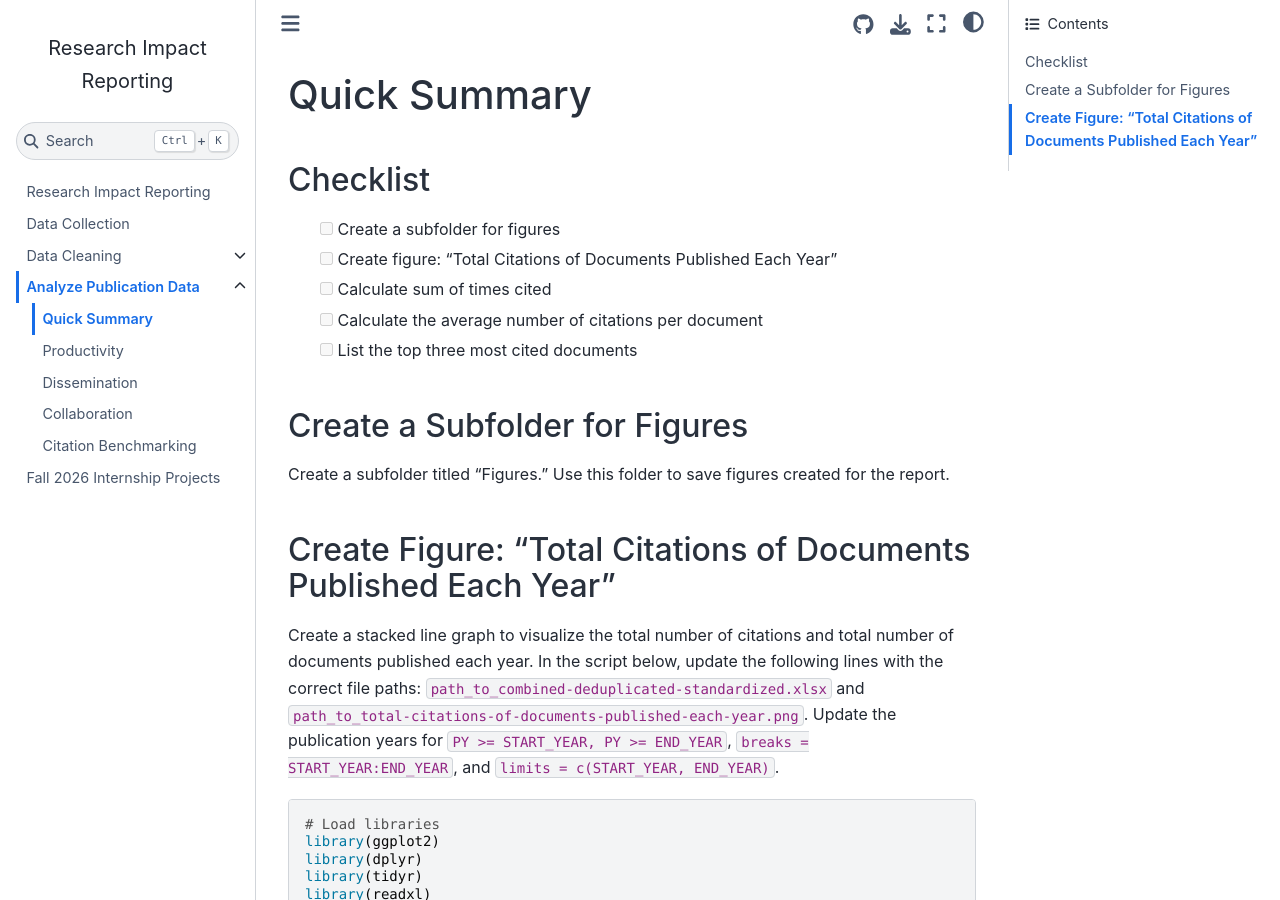
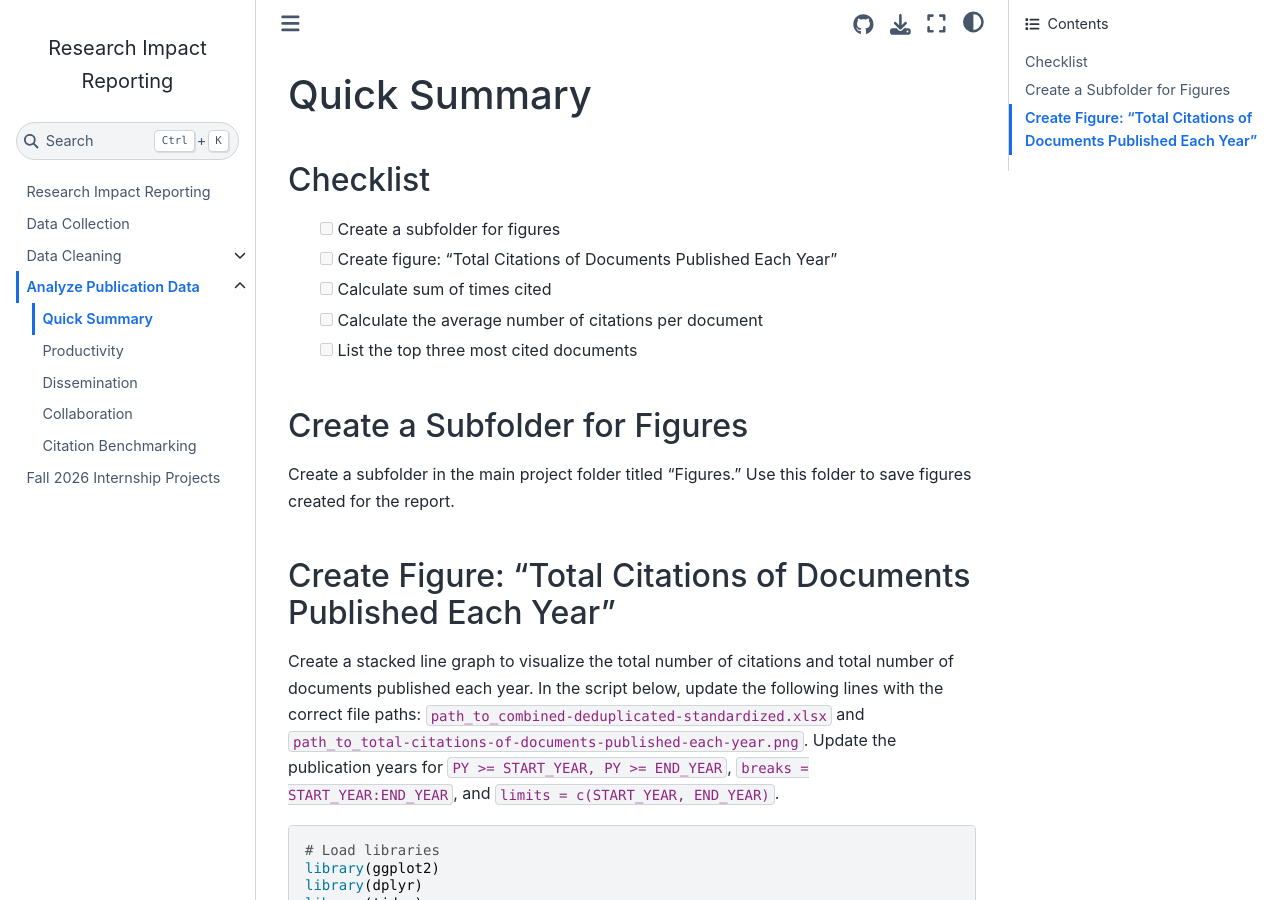
Before and after one commit to vvlooking/research-impact, a Jupyter Book: the page built from website/analyze-data-quick-summary.md, in a window 1280 px wide and 900 px high. Built offline with Jupyter Book 1.0.4 settings and Sphinx 7.4.7 and the Sphinx Book theme 1.1.4, drawn with Linux system fonts in a browser that asks for light colours.

Commit message:
Update instructions for Figures subfolder and graph
Clarify the creation of the Figures subfolder and update instructions for creating the figure.

```diff
--- a/website/analyze-data-quick-summary.md
+++ b/website/analyze-data-quick-summary.md
@@ -9,7 +9,7 @@
 - [ ] List the top three most cited documents
 
 ## Create a Subfolder for Figures
-Create a subfolder titled "Figures." Use this folder to save figures created for the report.
+Create a subfolder in the main project folder titled "Figures." Use this folder to save figures created for the report.
 
 ## Create Figure: "Total Citations of Documents Published Each Year"
 Create a stacked line graph to visualize the total number of citations and total number of documents published each year. In the script below, update the following lines with the correct file paths: `path_to_combined-deduplicated-standardized.xlsx` and `path_to_total-citations-of-documents-published-each-year.png`. Update the publication years for `PY >= START_YEAR, PY >= END_YEAR`, `breaks = START_YEAR:END_YEAR`, and `limits = c(START_YEAR, END_YEAR)`.
```
